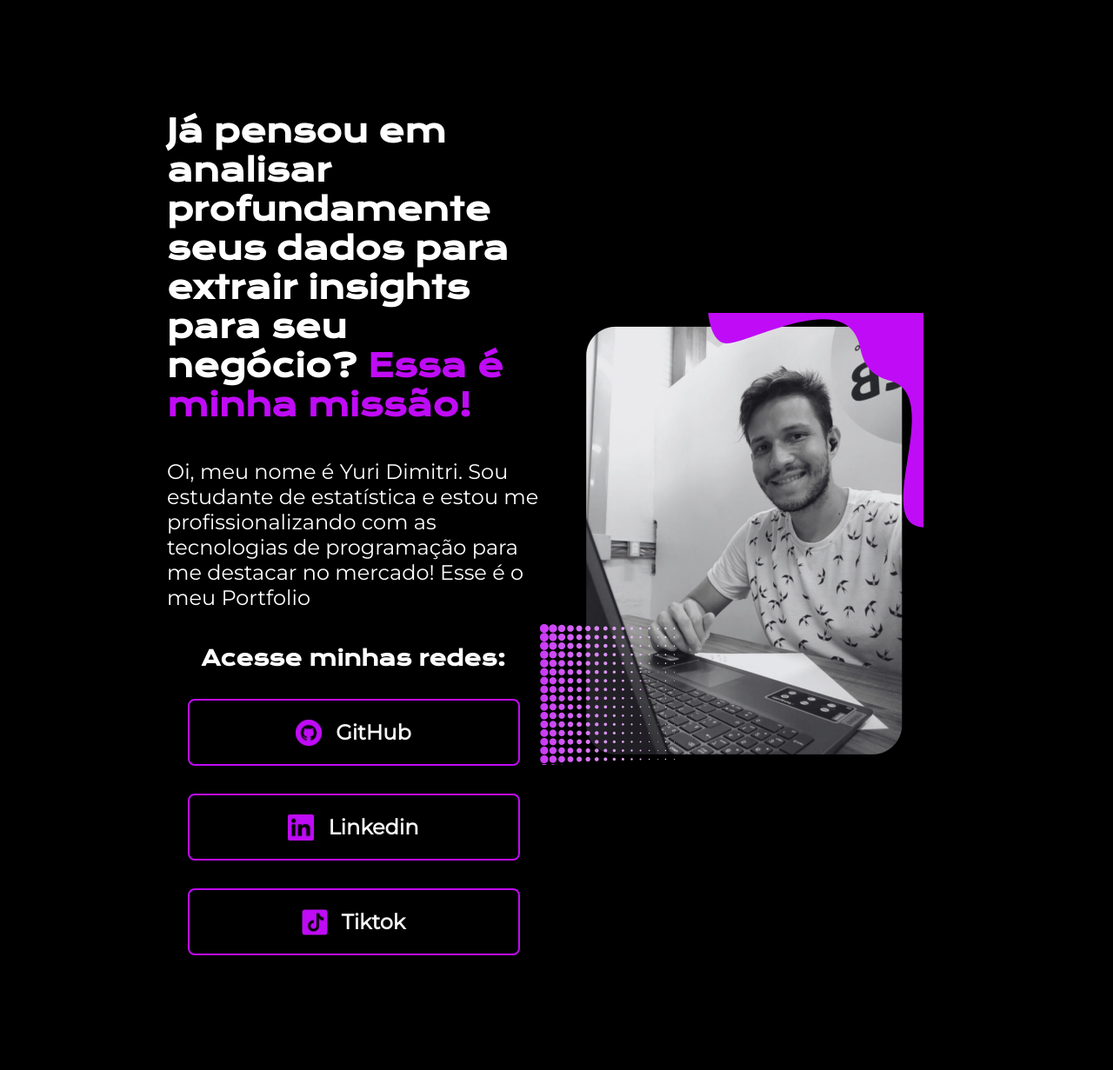
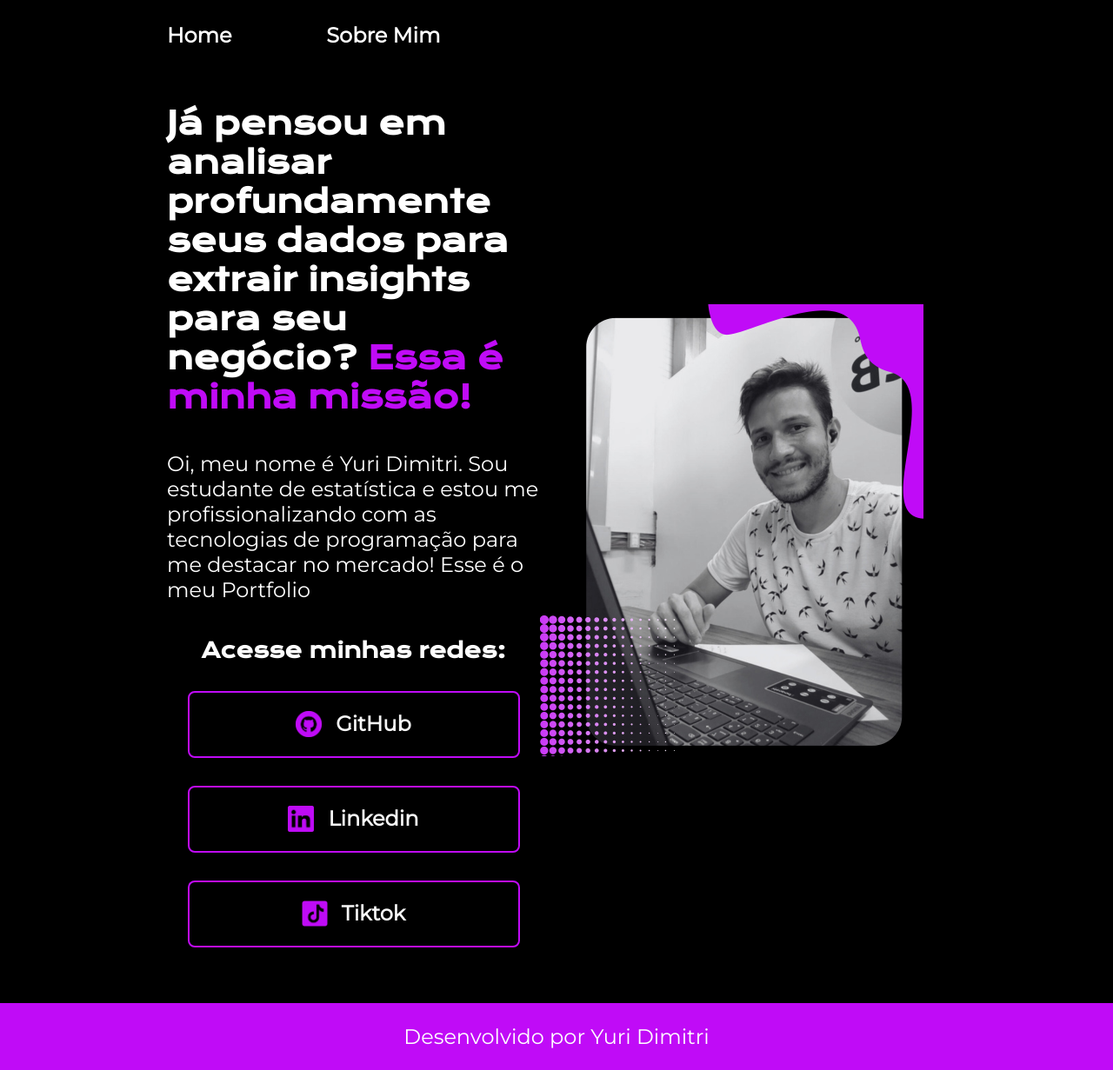
Before and after one commit to dimitriribeiro/Portfolio, a plain HTML site: page index.html in a window 1280 px wide. Shown: the whole page at 87% size. Before the commit the page ends 1099 px from the top, so only its background shows below. Drawn offline with nearby package versions, Linux system fonts and the light colour scheme.

Commit message:
Adicionando Header e Footer

```diff
--- a/index.html
+++ b/index.html
@@ -8,8 +8,11 @@
     <title>Portfolio</title>
 </head>
 <body>
-    <header>
-
+    <header class="cabecalho">
+        <nav class="cabecalho__menu">
+            <a class="cabecalho__menu__link">Home</a>
+            <a class="cabecalho__menu__link">Sobre Mim</a>
+        </nav>
     </header>
     <main class="apresentacao">
         <section class="apresentacao__conteudo">
@@ -41,8 +44,8 @@
         <img src="./assets/foto-perfil.png" alt="Yuri Dimitri sorrindo">
 
     </main>
-    <footer>
-
+    <footer class="rodape">
+        <p>Desenvolvido por Yuri Dimitri</p>
     </footer>
 </body>
 </html>
--- a/style.css
+++ b/style.css
@@ -5,7 +5,7 @@
     padding: 0;
 }
 .apresentacao {
-    margin:10% 15%;
+    padding: 5% 15%;
     display: flex;
     align-items: center;
     justify-content: space-between;
@@ -26,9 +26,22 @@
 }
 body {
     box-sizing: border-box;
-    height: 100vh;
+    /* height: 100vh; */
     background-color: black;
     color: white;
+}
+.cabecalho{
+    padding: 2% 0% 0% 15%;
+}
+.cabecalho__menu{
+    display: flex;
+    gap: 10%;
+}
+.cabecalho__menu__link{
+
+    font-family: 'Montserrat', sans-serif;
+    font-size: 24px;
+    font-weight: 600;
 }
 .titulo-destaque {
     color: #c00bf7;
@@ -71,3 +84,11 @@ body {
     background-color:#ff3399;
     /* padding: 2%; */
 }
+.rodape{
+    background-color: #c00bf7;
+    color: #ffffff;
+    padding: 24px;
+    text-align: center;
+    font-family: 'Montserrat', sans-serif;
+    font-size: 24px;
+}
```
